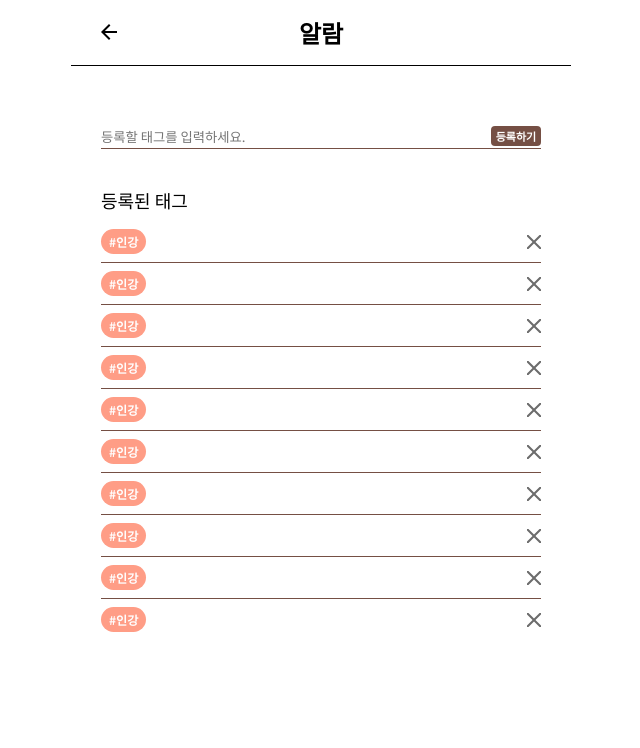
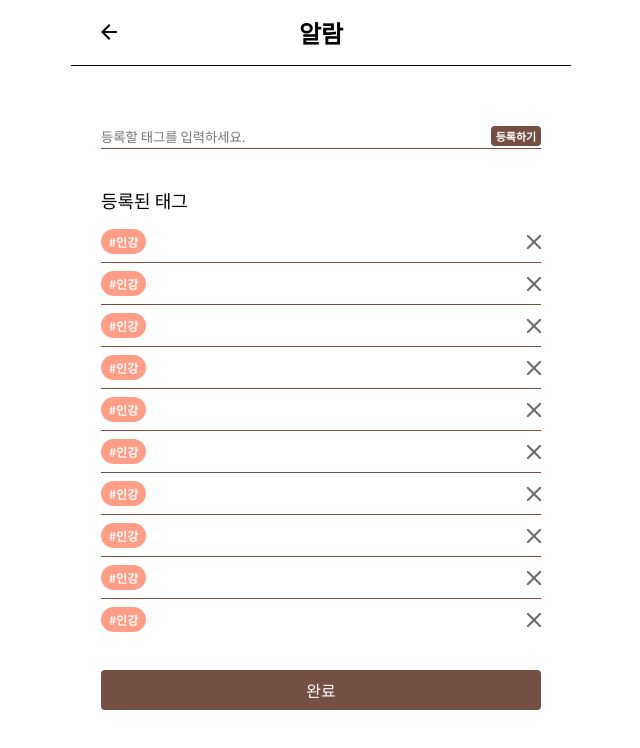
Before and after one commit to TEAM-Tn1/NUGUNA_Client, a React (Create React App) app: page /noti/tag in a window 1280 px wide. Shown: the top 748 px of the page, without its empty margins (319-959 px from the left). Built offline with nearby package versions, Linux system fonts and the light colour scheme; the HTML template or start-up script is replaced by a standard one.

Commit message:
[MODIFY] 버튼 추가 밎 수정

```diff
--- a/src/components/notification/tagRegister/TagRegister.tsx
+++ b/src/components/notification/tagRegister/TagRegister.tsx
@@ -28,14 +28,17 @@ const TagRegister = () => {
         <button>등록하기</button>
       </S.Register>
       <h1>등록된 태그</h1>
+      <article>
         {testArray.map((_, index) => {
           return (
-          <S.TagList>
+            <S.TagList key={index}>
               <Tag tag={tag} />
               <img src={delete_icon} alt='' />
             </S.TagList>
           );
         })}
+      </article>
+      <button>완료</button>
     </S.Wrapper>
   );
 };
--- a/src/components/notification/tagRegister/style/index.ts
+++ b/src/components/notification/tagRegister/style/index.ts
@@ -14,8 +14,15 @@ export const Wrapper = styled.div`
     font-weight: 500;
   }
 
-  > div:last-child {
+  > button {
+    margin: 30px;
+    height: 40px;
+    font-size: 16px;
+    font-weight: 500;
+    background-color: ${color.subColor};
+    color: #ffffff;
     border: none;
+    border-radius: 4px;
   }
 `;
 
@@ -68,4 +75,7 @@ export const TagList = styled.div`
   align-items: center;
   padding: 8px 0;
   border-bottom: solid 1px ${color.subColor};
+  &:nth-last-child(1) {
+    border: none;
+  }
 `;
```
Lines whose indentation alone changed are shown as unchanged.
